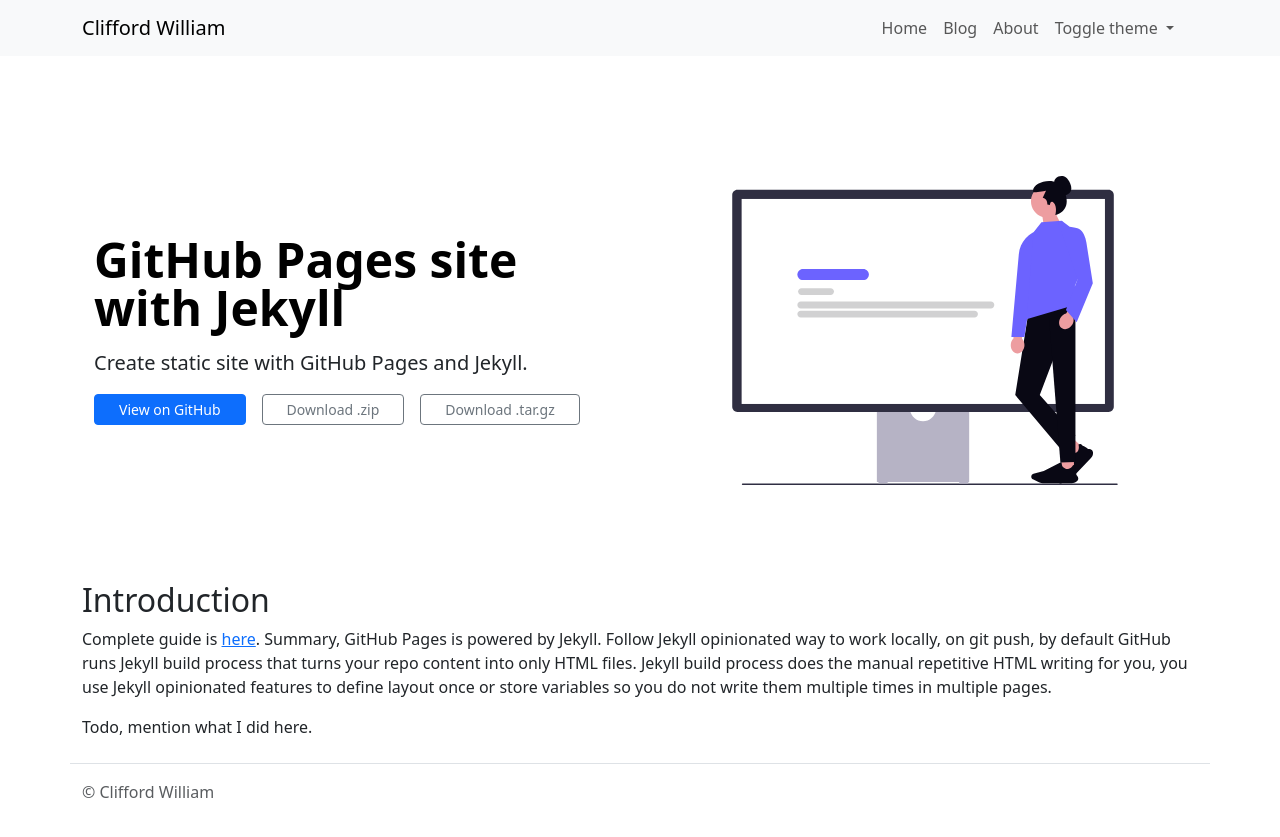
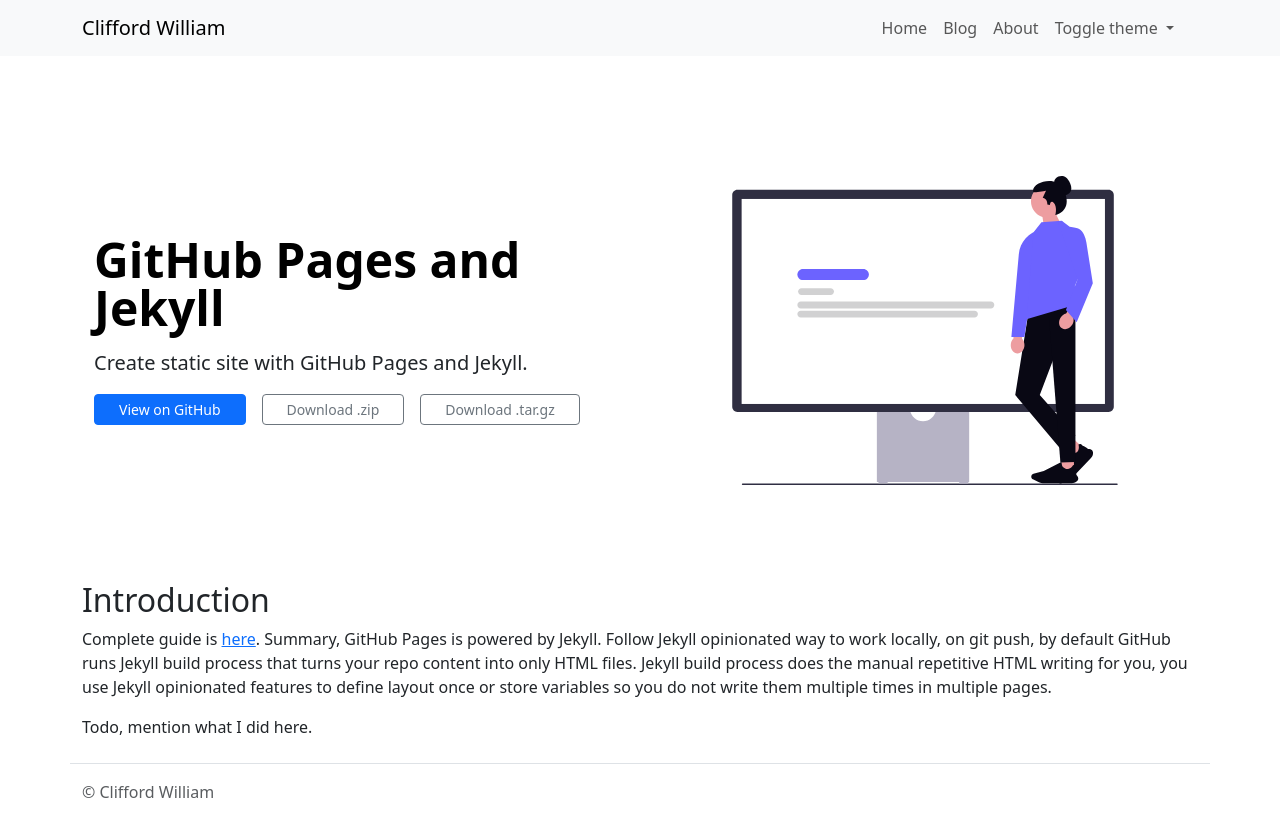
Before and after one commit to cliffordwilliam/my_archive, a Jekyll site: the page built from _posts/2024-09-12-github-pages-and-jekyll.md, in a window 1280 px wide. Shown: the top 837 px of the page. Built offline with Jekyll 4.4.1, drawn with Linux system fonts in a browser that asks for light colours.

Commit message:
update content

```diff
--- a/_posts/2024-09-12-github-pages-site-with-jekyll.md
+++ b/_posts/2024-09-12-github-pages-and-jekyll.md
@@ -1,5 +1,5 @@
 ---
-title: "GitHub Pages site with Jekyll"
+title: "GitHub Pages and Jekyll"
 date: 2024-09-12 22:49:21 -0000
 thumbnail: undraw_website_5bo8.svg
 description: "Create static site with GitHub Pages and Jekyll."
```
